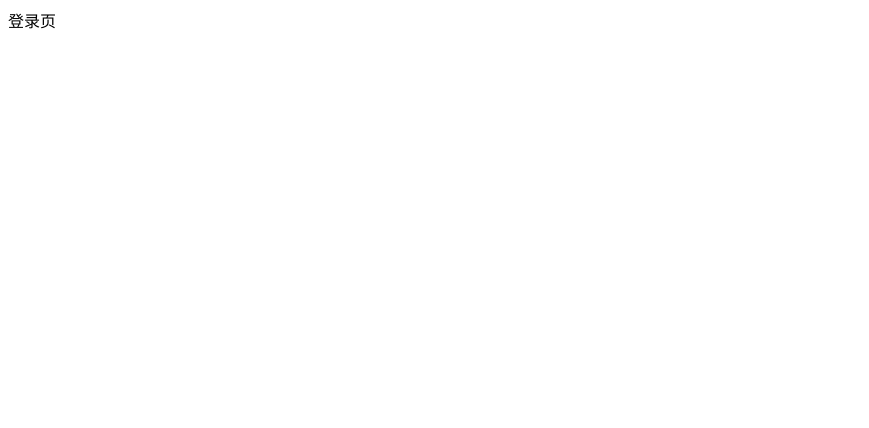
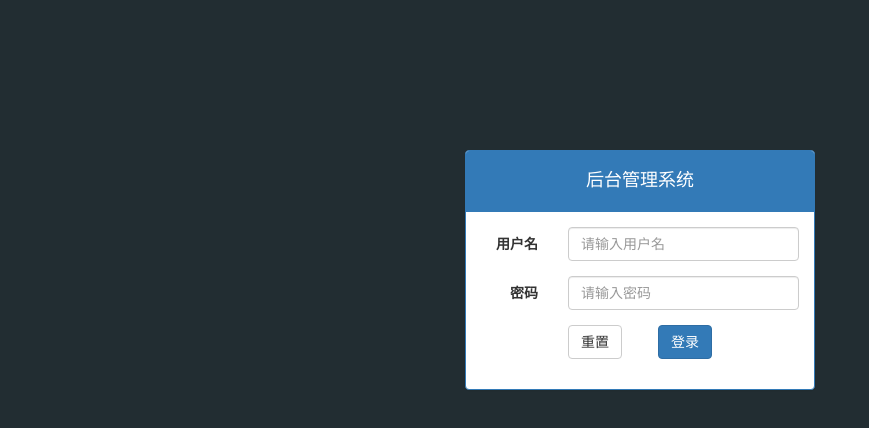
Before and after one commit to Leidada-yo/letao, a website: page public/admin/login.html in a window 1280 px wide. Shown: the whole page, without its empty margins (0-869 px from the left). Drawn offline with Linux system fonts and the light colour scheme.

Commit message:
静态页面已写好

```diff
--- a/public/admin/less/common.less
+++ b/public/admin/less/common.less
@@ -7,3 +7,11 @@
 body,html{
   height: 100%;
 }
+
+.body_bg{
+  background-color:#222d32;
+}
+
+.mt_150{
+  margin-top: 150px;
+}
--- a/public/admin/login.html
+++ b/public/admin/login.html
@@ -5,8 +5,41 @@
   <meta name="viewport" content="width=device-width, initial-scale=1.0">
   <meta http-equiv="X-UA-Compatible" content="ie=edge">
   <title>Document</title>
+  <link rel="stylesheet" href="lib/bootstrap/css/bootstrap.min.css">
+  <link rel="stylesheet" href="css/common.css">
 </head>
-<body>
-  <div>登录页</div>
+<body class="body_bg">
+  <div class="container">
+    <div class="col-md-4 col-md-offset-4 mt_150">
+      <div class="panel panel-primary">
+        <div class="panel-heading"><h4 class="text-center">后台管理系统</h4></div>
+        <div class="panel-body">
+          <form class="form-horizontal">
+            <div class="form-group">
+              <label for="inputEmail3" class="col-sm-3 control-label">用户名</label>
+              <div class="col-sm-9">
+                <input type="email" class="form-control" id="inputEmail3" placeholder="请输入用户名">
+              </div>
+            </div>
+            <div class="form-group">
+              <label for="inputPassword3" class="col-sm-3 control-label">密码</label>
+              <div class="col-sm-9">
+                <input type="password" class="form-control" id="inputPassword3" placeholder="请输入密码">
+              </div>
+            </div>
+
+            <div class="form-group">
+              <div class="col-sm-offset-3 col-sm-6">
+                <button type="submit" class="btn btn-default pull-left">重置</button>
+                <button type="submit" class="btn btn-primary pull-right">登录</button>
+              </div>
+            </div>
+          </form>
+        </div>
+      </div>
+    </div>
+  </div>
+  <script src="lib/jquery/jquery.min.js"></script>
+  <script src="lib/bootstrap/js/bootstrap.min.js"></script>
 </body>
 </html>
```
Also changed, not shown: public/admin/css/common.css.
